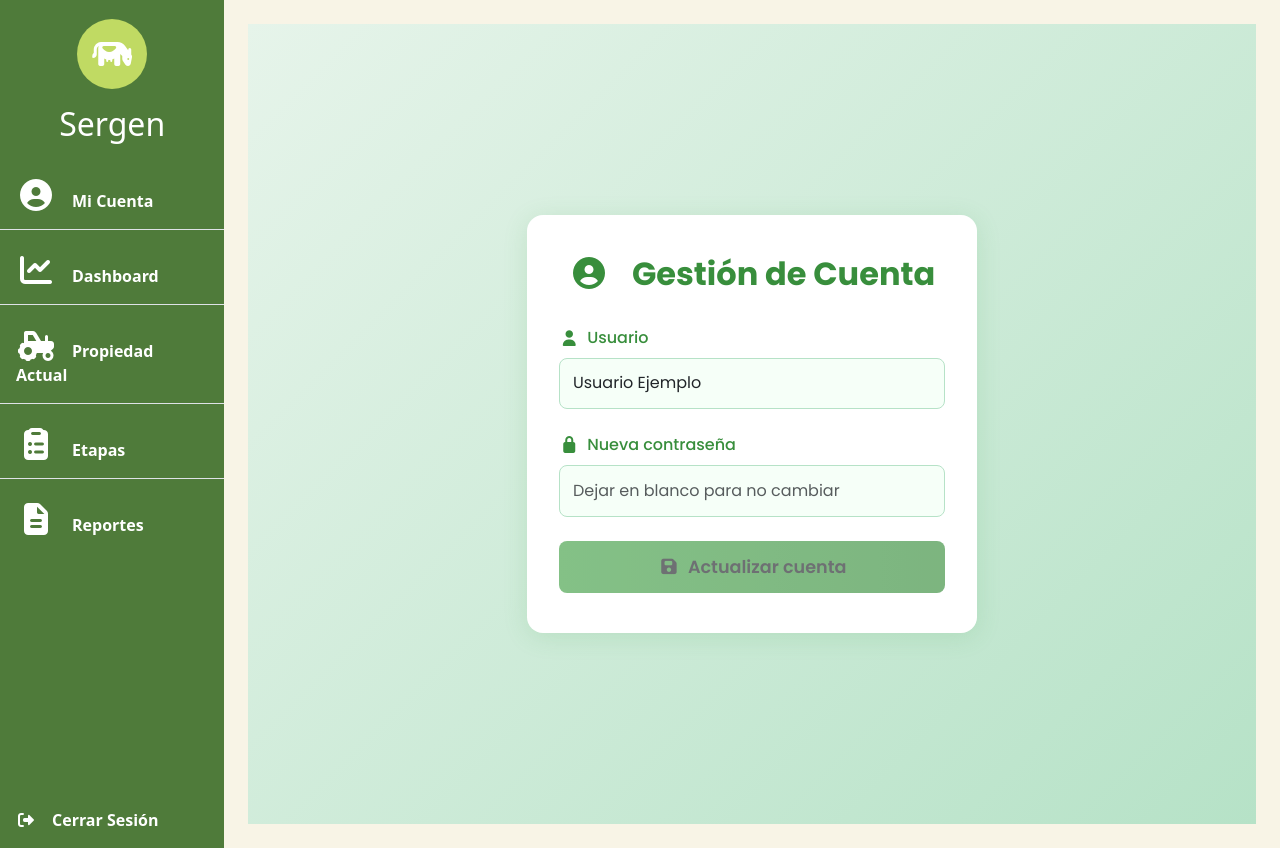
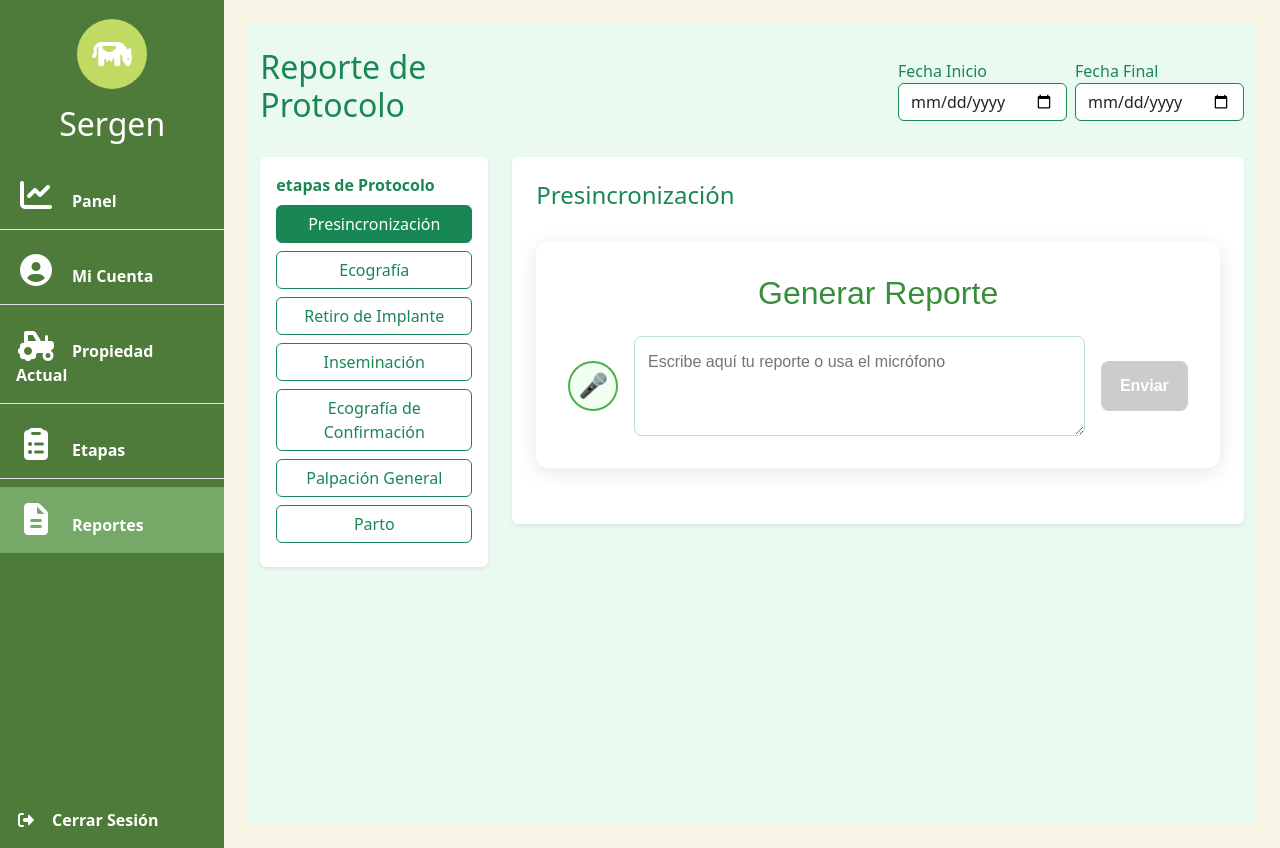
Before and after one commit to danielinhomv/sergen-front, a Vue app: page /reports/insemination in a window 1280 px wide. Built offline with nearby package versions, Linux system fonts and the light colour scheme.

Commit message:
se hizo el ruteo en el menu de navegacion principal y se hizo validaciones en el login

```diff
--- a/package.json
+++ b/package.json
@@ -11,7 +11,8 @@
     "@fortawesome/fontawesome-free": "^7.0.1",
     "bootstrap": "^5.3.0",
     "core-js": "^3.8.3",
-    "vue": "^3.2.13"
+    "vue": "^3.2.13",
+    "vue-router": "^4.0.13"
   },
   "devDependencies": {
     "@babel/core": "^7.12.16",
--- a/src/App.vue
+++ b/src/App.vue
@@ -1,15 +1,12 @@
-
 <template>
- <AccountManagement/>
+  <div>
+    <!-- El router-view renderizará el componente de la ruta actual -->
+    <router-view></router-view>
+  </div>
 </template>
 
 <script>
-import AccountManagement from './components/management/AccountManagement.vue';
-
 export default {
   name: 'App',
-  components: {
-    AccountManagement, // Esto registra el componente para que pueda ser usado en el template
-  },
 };
 </script>
--- a/src/components/DashboardApp.vue
+++ b/src/components/DashboardApp.vue
@@ -7,7 +7,6 @@
 </template>
 
 <script setup>
-import { ref } from 'vue';
 import LayoutApp from './LayoutApp.vue';
 
 </script>
--- a/src/components/LayoutApp.vue
+++ b/src/components/LayoutApp.vue
@@ -10,28 +10,28 @@
         <h2 class="text-white mt-3 mb-0">Sergen</h2>
       </div>
       <div class="list-group list-group-flush flex-grow-1">
-        <a href="#" class="list-group-item list-group-item-action bg-transparent text-white fw-bold p-3 mb-2">
+        <router-link :to="{ name:'dashboard'}" class="list-group-item list-group-item-action bg-transparent text-white fw-bold p-3 mb-2">
+          <i class="fas fa-chart-line me-3"></i>Panel
+        </router-link>
+         <router-link :to="{ name: 'account-management' }" class="list-group-item list-group-item-action bg-transparent text-white fw-bold p-3 mb-2">
           <i class="fas fa-user-circle me-3"></i>Mi Cuenta
-        </a>
-        <a href="#" class="list-group-item list-group-item-action bg-transparent text-white fw-bold p-3 mb-2">
-          <i class="fas fa-chart-line me-3"></i>Dashboard
-        </a>
+        </router-link>
         <a href="#" class="list-group-item list-group-item-action bg-transparent text-white fw-bold p-3 mb-2 ">
           <i class="fas fa-tractor me-3"></i>Propiedad Actual
         </a>
-        <a href="#" class="list-group-item list-group-item-action bg-transparent text-white fw-bold p-3 mb-2 ">
+        <router-link :to="{ name:'insemination-management'}" class="list-group-item list-group-item-action bg-transparent text-white fw-bold p-3 mb-2 ">
           <i class="fas fa-clipboard-list me-3"></i>Etapas
-        </a>
-        <a href="#" class="list-group-item list-group-item-action bg-transparent text-white fw-bold p-3 mb-2 ">
+        </router-link>
+        <router-link :to="{ name:'insemination-report'}" class="list-group-item list-group-item-action bg-transparent text-white fw-bold p-3 mb-2 ">
           <i class="fas fa-file-alt me-3"></i>Reportes
-        </a>
+        </router-link>
 
       </div>
       <!-- Separador y opción de Cerrar Sesión -->
       <div class="mt-auto p-3">
-        <a href="#" class="list-group-item list-group-item-action bg-transparent text-white fw-bold ">
+        <router-link :to="{ name:'login'}" class="list-group-item list-group-item-action bg-transparent text-white fw-bold ">
           <i class="fas fa-sign-out-alt me-3"></i>Cerrar Sesión
-        </a>
+        </router-link>
       </div>
     </div>
     <!-- /#sidebar-wrapper -->
@@ -156,7 +156,7 @@ html, body {
 }
 .list-group-item-action:hover {
   background-color: rgba(255, 255, 255, 0.35) !important;
-  transform: scale(1.03);
+  transform: scale(1.0);
 }
 
 .logo-circle {
@@ -190,5 +190,9 @@ html, body {
     display: none !important;
   }
 }
-
+.list-group-item.router-link-exact-active {
+    background-color: #76A868 !important;
+    color: #fff !important;
+    font-weight: bold;
+}
 </style>
--- a/src/components/LoginApp.vue
+++ b/src/components/LoginApp.vue
@@ -28,29 +28,37 @@
                         placeholder="Ingrese su contraseña"
                     />
                 </div>
-                <button class="login-btn" type="submit">Ingresar</button>
+                <button
+                    class="login-btn"
+                    type="submit"
+                    :disabled="!isFormValid"
+                >
+                    Ingresar
+                </button>
             </form>
         </div>
     </div>
 </template>
 
-<script>
-export default {
-    name: "LoginApp",
-    data() {
-        return {
-            username: "",
-            password: "",
-        };
-    },
-    methods: {
-        handleLogin() {
-            // Aquí va la lógica de autenticación
-            // Reemplazar `alert` con un modal o notificación
-            console.log(`Bienvenido, ${this.username}!`);
-        },
-    },
-};
+<script setup>
+import { ref, computed } from 'vue';
+import { useRouter } from 'vue-router';
+
+const username = ref('');
+const password = ref('');
+const router = useRouter();
+
+// Propiedad computada para validar el formulario
+const isFormValid = computed(() => {
+  return username.value.trim().length > 0 && password.value.length >= 8;
+});
+
+function handleLogin() {
+    // Aquí va la lógica de autenticación
+    console.log(`Bienvenido, ${username.value}!`);
+    router.push({ name: 'dashboard' });
+
+}
 </script>
 
 <style scoped>
@@ -159,6 +167,11 @@ input:focus {
     background: linear-gradient(90deg, #388e3c 0%, #43a047 100%);
 }
 
+.login-btn:disabled {
+    background: #ccc;
+    cursor: not-allowed;
+}
+
 @media (max-width: 600px) {
     .login-card {
         padding: 2rem 1.5rem;
--- a/src/components/management/LayoutManagement.vue
+++ b/src/components/management/LayoutManagement.vue
@@ -3,16 +3,16 @@
     <div class="container py-4" style="background-color: #eafaf1; min-height: 100vh;">
       <div class="row mb-4 align-items-center">
         <div class="col-md-4">
-          <h2 class="text-success">Etapas de Protocolo</h2>
+          <h2 class="text-success">Reproducción y Genética</h2>
         </div>
       </div>
 
       <div class="row">
         <div class="col-md-3">
           <nav class="nav flex-column bg-white rounded shadow-sm p-3">
-            <span class="fw-bold text-success mb-2">Procesos de Protocolo</span>
+            <span class="fw-bold text-success mb-2">Etapas de Protocolo</span>
             <button
-                v-for="(proceso, idx) in procesos"
+                v-for="(proceso, idx) in etapas"
                 :key="proceso"
                 class="btn mb-2"
                 :class="activeProceso === idx ? 'btn-success' : 'btn-outline-success'"
@@ -32,9 +32,9 @@
                 </p>
               </div>
               <div v-else>
-                <h4 class="text-success">{{ procesos[activeProceso] }}</h4>
+                <h4 class="text-success">{{ etapas[activeProceso] }}</h4>
                 <!-- Contenido para el proceso seleccionado -->
-                <slot :proceso="procesos[activeProceso]"></slot>
+                <slot :proceso="etapas[activeProceso]"></slot>
               </div>
             </div>
           </div>
@@ -47,7 +47,7 @@
 import { ref } from 'vue';
 import LayoutApp from '../LayoutApp.vue';
 
-const procesos = [
+const etapas = [
     'Presincronización',
     'Ecografía',
     'Retiro de Implante',
--- a/src/components/report/LayoutReport.vue
+++ b/src/components/report/LayoutReport.vue
@@ -15,11 +15,7 @@
                         <label for="fechaFin" class="form-label mb-0 text-success">Fecha Final</label>
                         <input type="date" id="fechaFin" v-model="fechaFin" class="form-control border-success" />
                     </div>
-                    <div class="col-auto">
-                        <button type="button" class="btn btn-success" @click="filtrarReporte">
-                            Filtrar
-                        </button>
-                    </div>
+
                 </form>
             </div>
         </div>
@@ -27,9 +23,9 @@
         <div class="row">
             <div class="col-md-3">
                 <nav class="nav flex-column bg-white rounded shadow-sm p-3">
-                    <span class="fw-bold text-success mb-2">Procesos de Protocolo</span>
+                    <span class="fw-bold text-success mb-2">etapas de Protocolo</span>
                     <button
-                        v-for="(proceso, idx) in procesos"
+                        v-for="(proceso, idx) in etapas"
                         :key="proceso"
                         class="btn mb-2"
                         :class="activeProceso === idx ? 'btn-success' : 'btn-outline-success'"
@@ -41,9 +37,9 @@
             </div>
             <div class="col-md-9">
                 <div class="bg-white rounded shadow-sm p-4">
-                    <h4 class="text-success">{{ procesos[activeProceso] }}</h4>
+                    <h4 class="text-success">{{ etapas[activeProceso] }}</h4>
                     <!-- Aquí va el contenido del reporte para el proceso seleccionado -->
-                    <slot :proceso="procesos[activeProceso]" :fechaInicio="fechaInicio" :fechaFin="fechaFin"></slot>
+                    <slot :proceso="etapas[activeProceso]" :fechaInicio="fechaInicio" :fechaFin="fechaFin"></slot>
                 </div>
             </div>
         </div>
@@ -58,7 +54,7 @@ import LayoutApp from '../LayoutApp.vue';
 
 const fechaInicio = ref('');
 const fechaFin = ref('');
-const procesos = [
+const etapas = [
     'Presincronización',
     'Ecografía',
     'Retiro de Implante',
@@ -69,9 +65,6 @@ const procesos = [
 ];
 const activeProceso = ref(0);
 
-function filtrarReporte() {
-    // Aquí puedes emitir un evento o manejar la lógica de filtrado
-}
 </script>
 
 <style scoped>
--- a/src/main.js
+++ b/src/main.js
@@ -1,6 +1,9 @@
 import { createApp } from 'vue'
 import App from './App.vue'
+import router from './router/index.js';
 import 'bootstrap/dist/css/bootstrap.css';
 import '@fortawesome/fontawesome-free/css/all.css';
 
-createApp(App).mount('#app')
+const app = createApp(App);
+app.use(router);
+app.mount('#app')
```
Also changed, not shown: src/router/index.js (added, +24 -0 lines), 1 other file (tests, documents, lock files or other folders).
